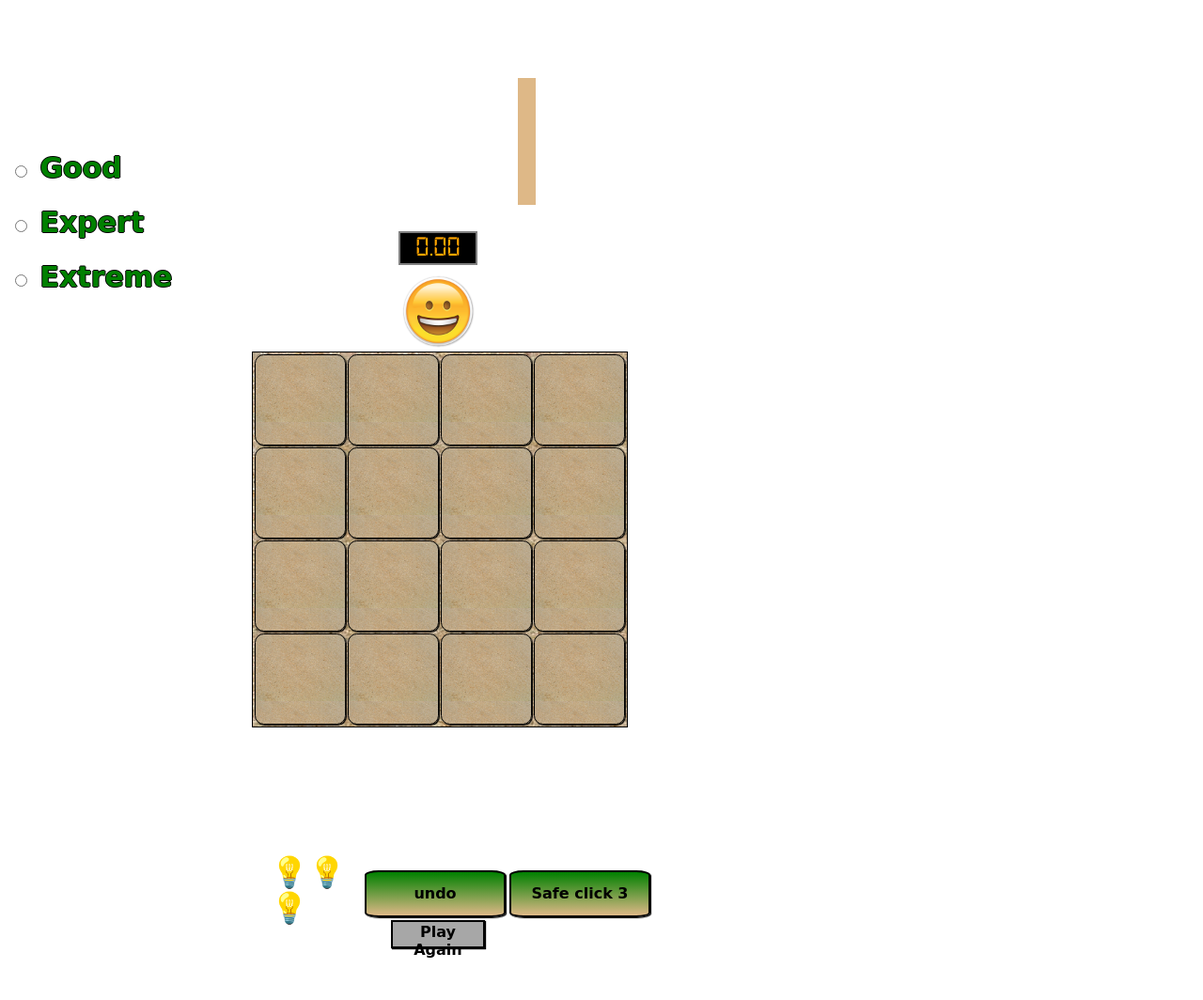
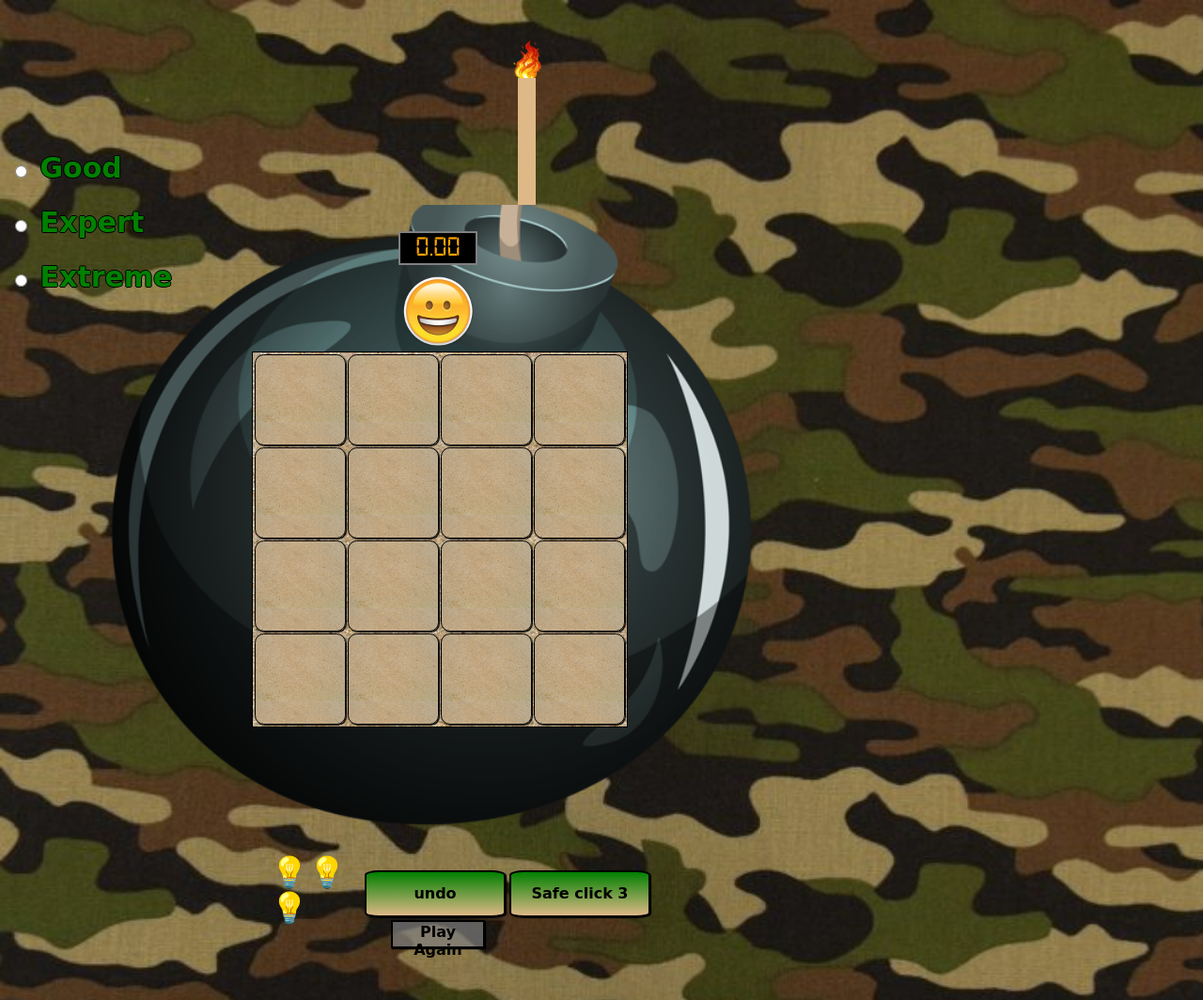
Before and after one commit to Ethan-Georlette/MineSweeper, a plain HTML site: page index.html in a window 1280 px wide. Shown: the top 1064 px of the page at 94% size. Drawn offline with Linux system fonts and the light colour scheme; the site is published under a folder, as on GitHub Pages, so addresses that start at the root find nothing.

Commit message:
Add files via upload

```diff
--- a/css/app.css
+++ b/css/app.css
@@ -1,6 +1,6 @@
 body{
     /* background-image: linear-gradient(green ,gray); */
-    background-image: url("/img/camo.jpg");
+    background-image: url("img/camo.jpg");
     background-repeat: no-repeat;
     background-size:cover;
 }
@@ -14,7 +14,7 @@ body{
     width: 400px;
 }
 .fire{
-    background-image: url("/img/fire.png");
+    background-image: url("img/fire.png");
     background-repeat: no-repeat;
     background-size: contain;
     position: relative;
@@ -50,7 +50,7 @@ body{
     display: block;
 }
 .bomb{
-    background-image: url("/css/img/bombBackground.png");
+    background-image: url("img/bombBackground.png");
     background-repeat: no-repeat;
     background-size:contain;
     width:800px;
--- a/js/bonus.js
+++ b/js/bonus.js
@@ -26,7 +26,7 @@ function startlives() {
     elFire.style.display = ''
     gfireTop = 35;
     var elBomb = document.querySelector('.bomb');
-    elBomb.style.backgroundImage = 'url("/css/img/bombBackground.png")';
+    elBomb.style.backgroundImage = 'url("css/img/bombBackground.png")';
     var elLives = document.querySelector('.lives');
     elLives.style.opacity = '1'
 
@@ -36,7 +36,7 @@ function loseGame() {
     elModal.innerHTML = '<h1>GAME OVER maybe next time...</h1>';
     elModal.style.display = '';
     var elBomb = document.querySelector('.bomb');
-    elBomb.style.backgroundImage = 'url("/css/img/loseBackground.png")';
+    elBomb.style.backgroundImage = 'url("css/img/loseBackground.png")';
     var elLives = document.querySelector('.lives');
     elLives.style.opacity = '0'
     var elSmiley = document.querySelector('.smiley');
```
Also changed, not shown: css/img/camo.jpg (added), css/img/fire.png (added).
